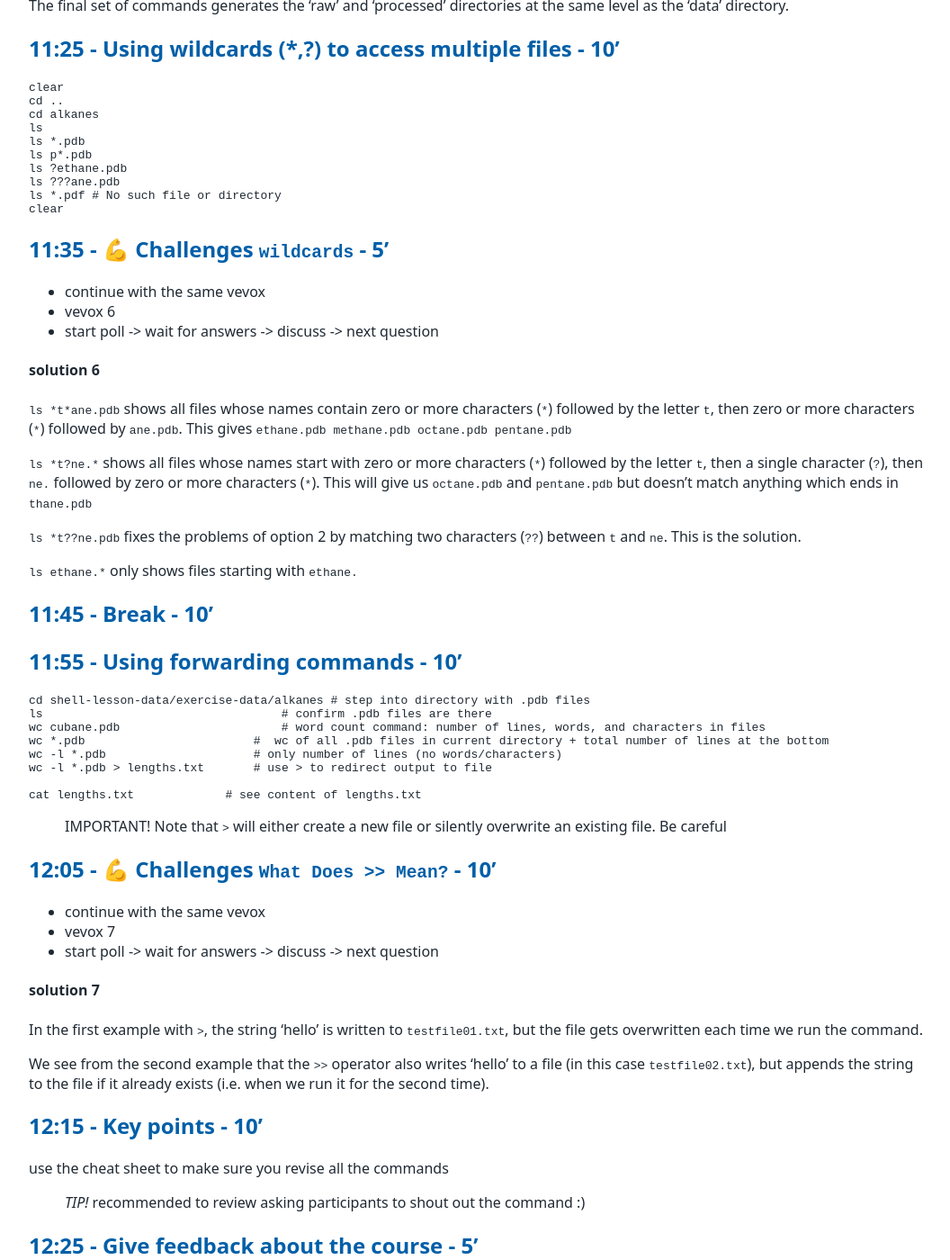
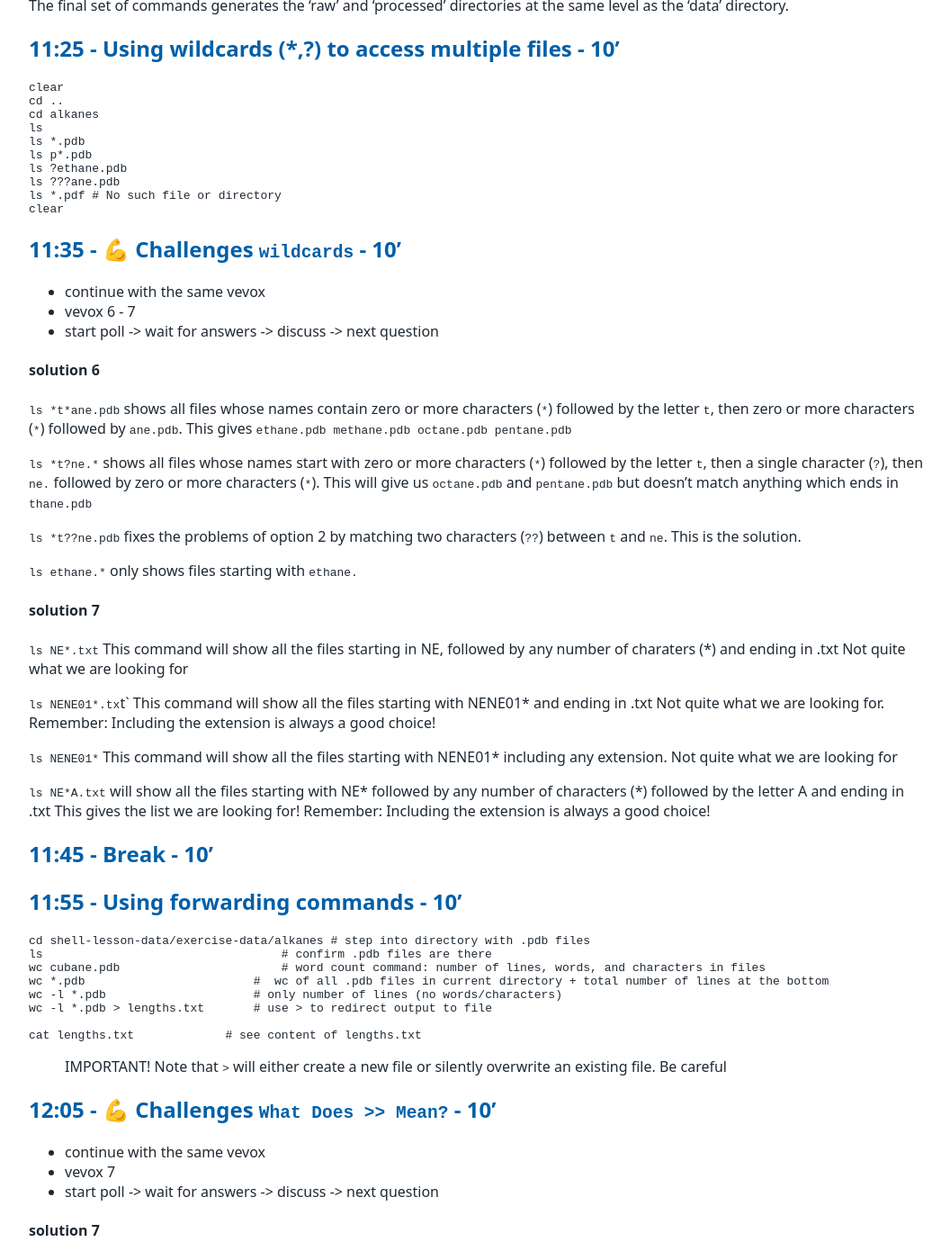
Before and after one commit to tu-delft-library/introduction_to_UNIX_shell, a Jekyll site: the page built from materials_for_trainers/lesson_plan.md, in a window 1280 px wide and 1400 px high, scrolled down 3782 px. Shown: the whole window at 90% size, without its empty margins (108-1164 px from the left). Built offline with Jekyll 4.4.1, drawn with Linux system fonts in a browser that asks for light colours; our own code applies the rules of GitHub Pages for plain Markdown files.

Commit message:
Add one more challenge for wildcards

````diff
--- a/materials_for_trainers/lesson_plan.md
+++ b/materials_for_trainers/lesson_plan.md
@@ -194,10 +194,10 @@ ls *.pdf # No such file or directory
 clear
 ```
 
-## 11:35 - 💪 Challenges `wildcards` - 5'
+## 11:35 - 💪 Challenges `wildcards` - 10'
 
 - continue with the same vevox
-- vevox 6
+- vevox 6 - 7
 - start poll -> wait for answers -> discuss -> next question
 
 #### solution 6
@@ -210,7 +210,15 @@ clear
 
 `ls ethane.*` only shows files starting with `ethane.`
 
+#### solution 7
 
+`ls NE*.txt` This command will show all the files starting in NE, followed by any number of charaters (*) and ending in .txt Not quite what we are looking for
+
+`ls NENE01*.tx`t` This command will show all the files starting with NENE01* and ending in .txt Not quite what we are looking for. Remember: Including the extension is always a good choice!
+
+`ls NENE01*` This command will show all the files starting with NENE01* including any extension. Not quite what we are looking for
+
+`ls NE*A.txt` will show all the files starting with NE* followed by any number of characters (*) followed by the letter A and ending in .txt This gives the list we are looking for! Remember: Including the extension is always a good choice!
 
 ## 11:45 - Break - 10'
 
````
